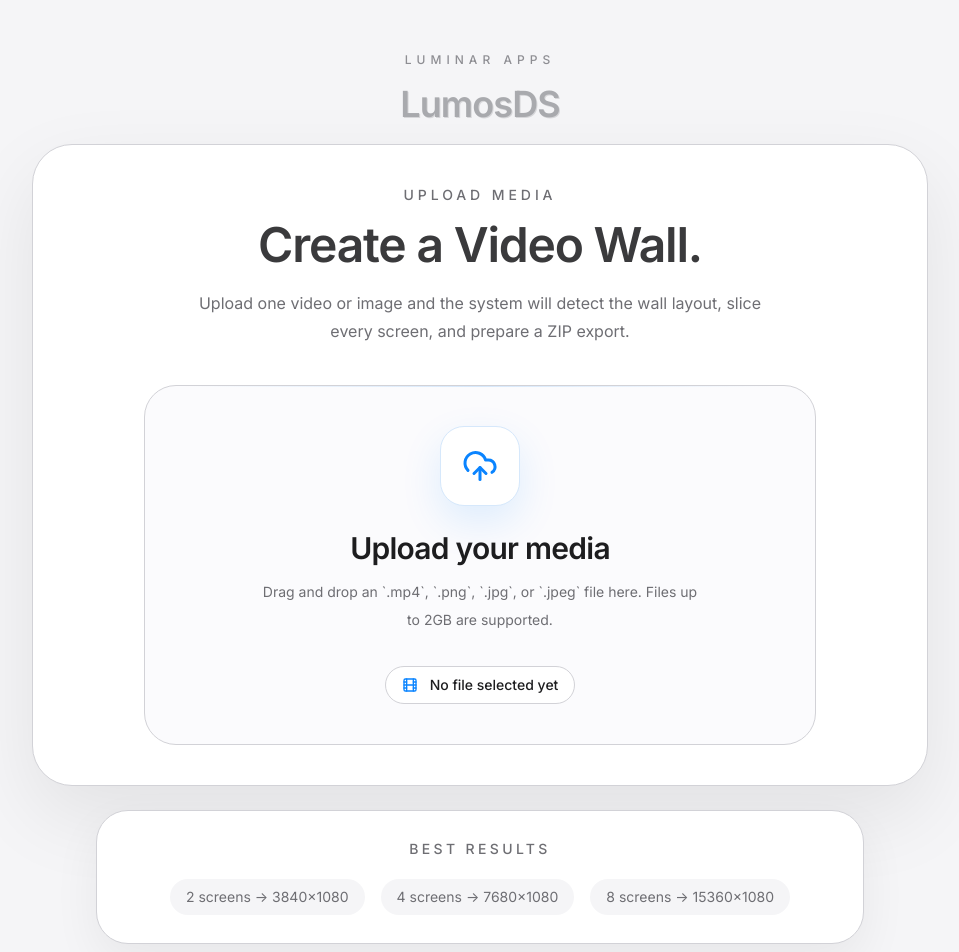
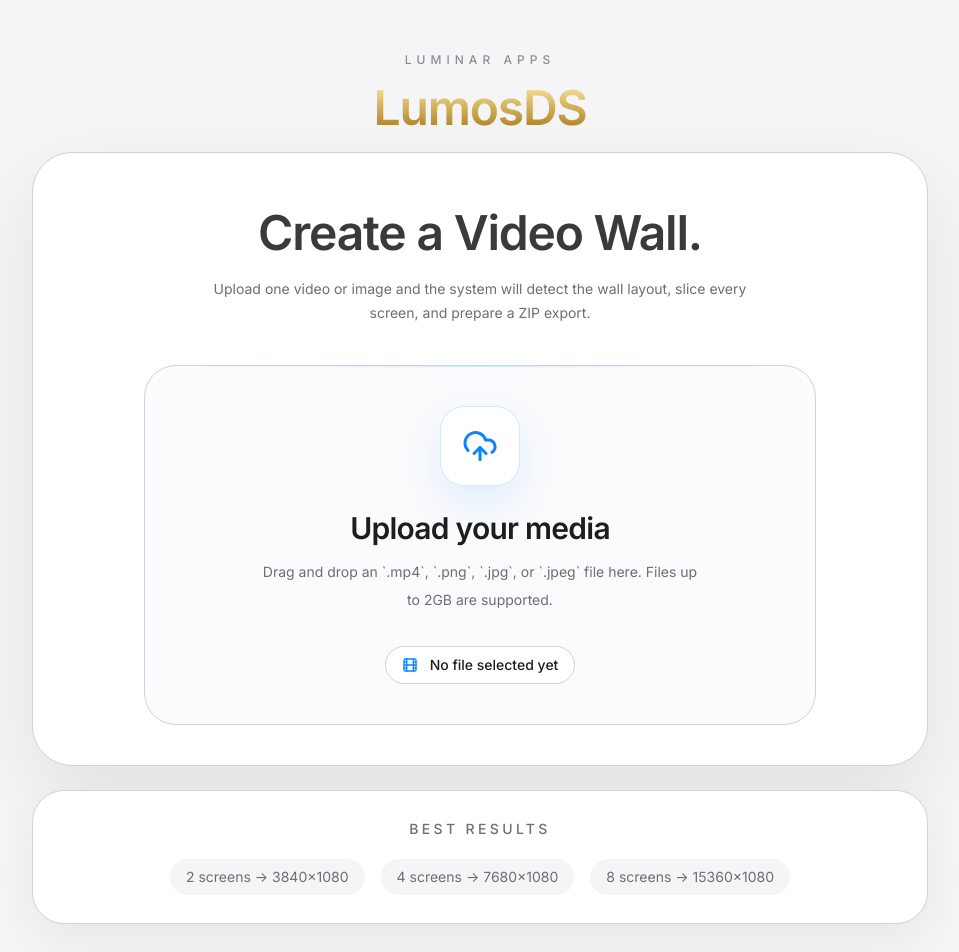
Before and after one commit to LMNRGroup/VideoWall, a React (Vite) app in the folder client/: page / in a window 1280 px wide. Shown: the top 952 px of the page, without its empty margins (160-1119 px from the left). Built offline with nearby package versions, Linux system fonts and the light colour scheme; no server answers.

Commit message:
Refine LumosDS hero styling and layout spacing

```diff
--- a/client/src/App.jsx
+++ b/client/src/App.jsx
@@ -265,7 +265,7 @@
         <header className="flex justify-center py-5">
           <div className="text-center">
             <p className="text-xs font-medium uppercase tracking-[0.42em] text-[#8e8e93]">Luminar Apps</p>
-            <h1 className="mt-4 text-3xl font-semibold tracking-tight text-[#a9aaae] [text-shadow:1px_1px_0_rgba(82,82,91,0.18)] sm:text-4xl">
+            <h1 className="mt-4 bg-[linear-gradient(180deg,#f8e7a3_0%,#d6b45f_45%,#a67c22_100%)] bg-clip-text text-4xl font-semibold tracking-tight text-transparent sm:text-5xl">
               LumosDS
             </h1>
           </div>
@@ -277,11 +277,10 @@
               <div className="space-y-6">
                 <div className="rounded-[40px] border border-[#d2d2d7] bg-white p-8 shadow-[0_30px_80px_rgba(0,0,0,0.08)] sm:p-10">
                   <div className="mx-auto max-w-2xl text-center">
-                    <p className="text-sm font-medium uppercase tracking-[0.28em] text-[#6e6e73]">Upload Media</p>
                     <h2 className="mt-4 text-4xl font-semibold tracking-tight text-[#3a3a3c] sm:text-5xl">
                       Create a Video Wall.
                     </h2>
-                    <p className="mx-auto mt-5 max-w-xl text-base leading-7 text-[#6e6e73]">
+                    <p className="mx-auto mt-5 max-w-xl text-sm leading-6 text-[#6e6e73]">
                       Upload one video or image and the system will detect the wall layout, slice every screen, and
                       prepare a ZIP export.
                     </p>
@@ -307,7 +306,7 @@
                   )}
                 </div>
 
-                <div className="mx-auto max-w-3xl rounded-[32px] border border-[#d2d2d7] bg-white px-8 py-7 text-center shadow-[0_18px_48px_rgba(0,0,0,0.06)]">
+                <div className="rounded-[32px] border border-[#d2d2d7] bg-white px-8 py-7 text-center shadow-[0_18px_48px_rgba(0,0,0,0.06)]">
                   <p className="text-sm font-medium uppercase tracking-[0.24em] text-[#6e6e73]">Best Results</p>
                   <div className="mt-5 flex flex-wrap items-center justify-center gap-4 text-sm text-[#6e6e73]">
                     <span className="rounded-full bg-[#f5f5f7] px-4 py-2">2 screens {"->"} 3840x1080</span>
```
